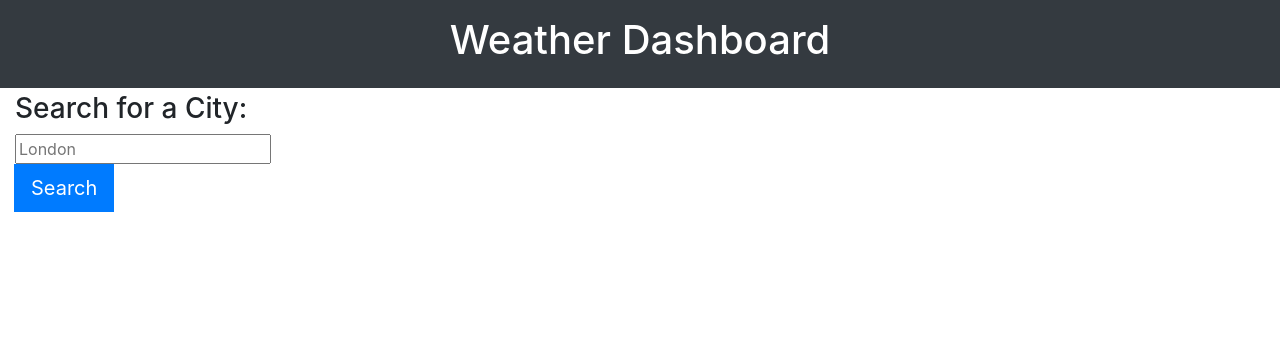
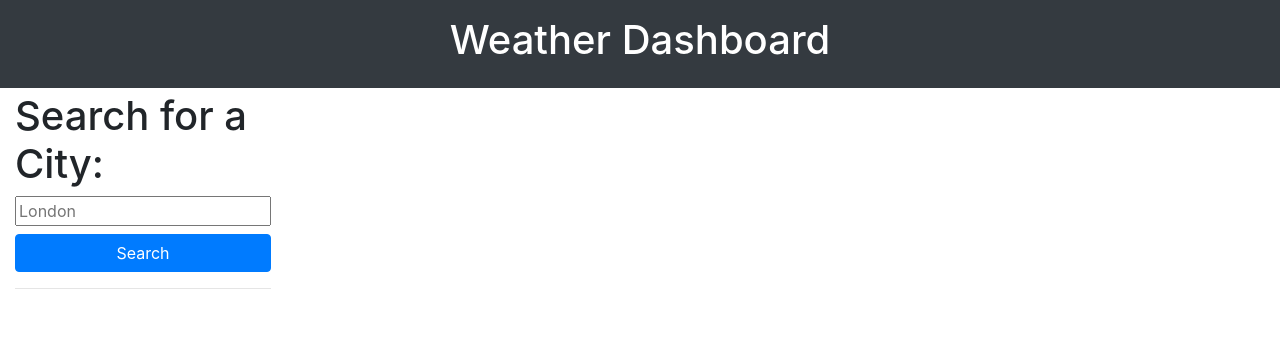
Before and after one commit to abayomi2010/Weather-Dashboard, a plain HTML site: page index.html in a window 1280 px wide. Drawn offline with nearby package versions, Linux system fonts and the light colour scheme.

Commit message:
added margin to the search button and each created button

```diff
--- a/index.html
+++ b/index.html
@@ -20,16 +20,16 @@
   <div class="container-fluid" style="max-width: 1400px">
     <div class="row">
       <aside class="col-lg-3 pb-3">
-        <h2 id="form-heading" class="mt-1 h3 form-label">
+        <h1 id="form-heading" class="mt-1 h1 form-label">
           Search for a City:
-        </h2>
-        <form id="search-form" class="form d-block">
-          <div class="form-inline form-group">
-            <div class="input-group">
-              <input class="form-input weather-search d-block" type="text" id="search-input" placeholder="London"
+        </h1>
+        <form id="search-form" class="form">
+          <div class="form-group d-flex">
+            <div>
+              <input class="form-input weather-search w-1oo" type="text" id="search-input" placeholder="London"
                 aria-labelledby="form-heading" aria-controls="today forecast" />
-              <div class="input-group-append">
-                <button type="submit" class="btn btn-primary btn-lg btn-block d-block search-button btn-primary" id="search-button" aria-label="submit search">
+              <div>
+                <button type="submit" class="btn btn-primary mt-2 search-button w-100" id="search-button" aria-label="submit search">
                   Search
                 </button>
                 <hr class="hr weather-hr" />
--- a/script.js
+++ b/script.js
@@ -30,7 +30,7 @@ function renderSearchHistory () {
                btn.attr({type: "button", dataSearch :searchHistory[i]});
 
             //  give each button class = btn-history
-               btn.addClass("btn-secondary");
+               btn.addClass("btn-secondary mt-3");
                btn.text(searchHistory[i]);
                searchHistoryCont.append(btn);
             }
```
